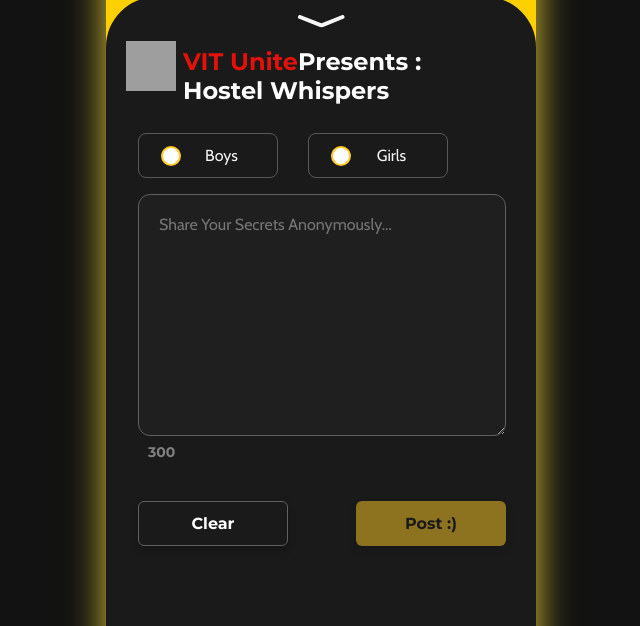
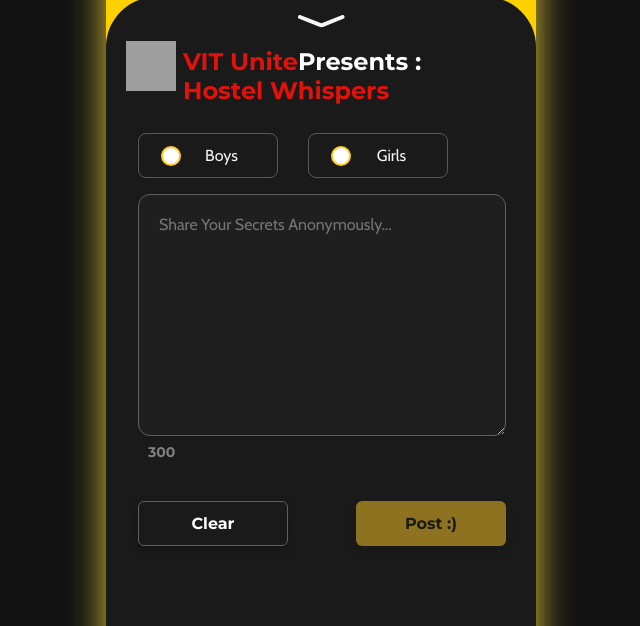
Before and after one commit to AnuragUI/spliz, a plain HTML site: page index.html in a window 1280 px wide. Shown: the part 102-728 px from the top of the page, without its empty margins (319-959 px from the left). Drawn offline with nearby package versions, Linux system fonts and the light colour scheme; grey boxes are pictures that could not be loaded.

Commit message:
Update index.html

```diff
--- a/index.html
+++ b/index.html
@@ -74,7 +74,7 @@
                     <img src="star.gif" alt="Star gif" height="50px" width="50px">
                     <div class="vit">
                         <p class="vitunite-presents"><a href="/connect" target="_blank">VIT Unite </a>Presents :</p>
-                        <p class="vitunite-presents">Hostel Whispers </p>
+                        <p class="vitunite-presents"><a href="/startup" target="_blank">Hostel Whispers</a></p>
                     </div>
                 </div>
 
```
